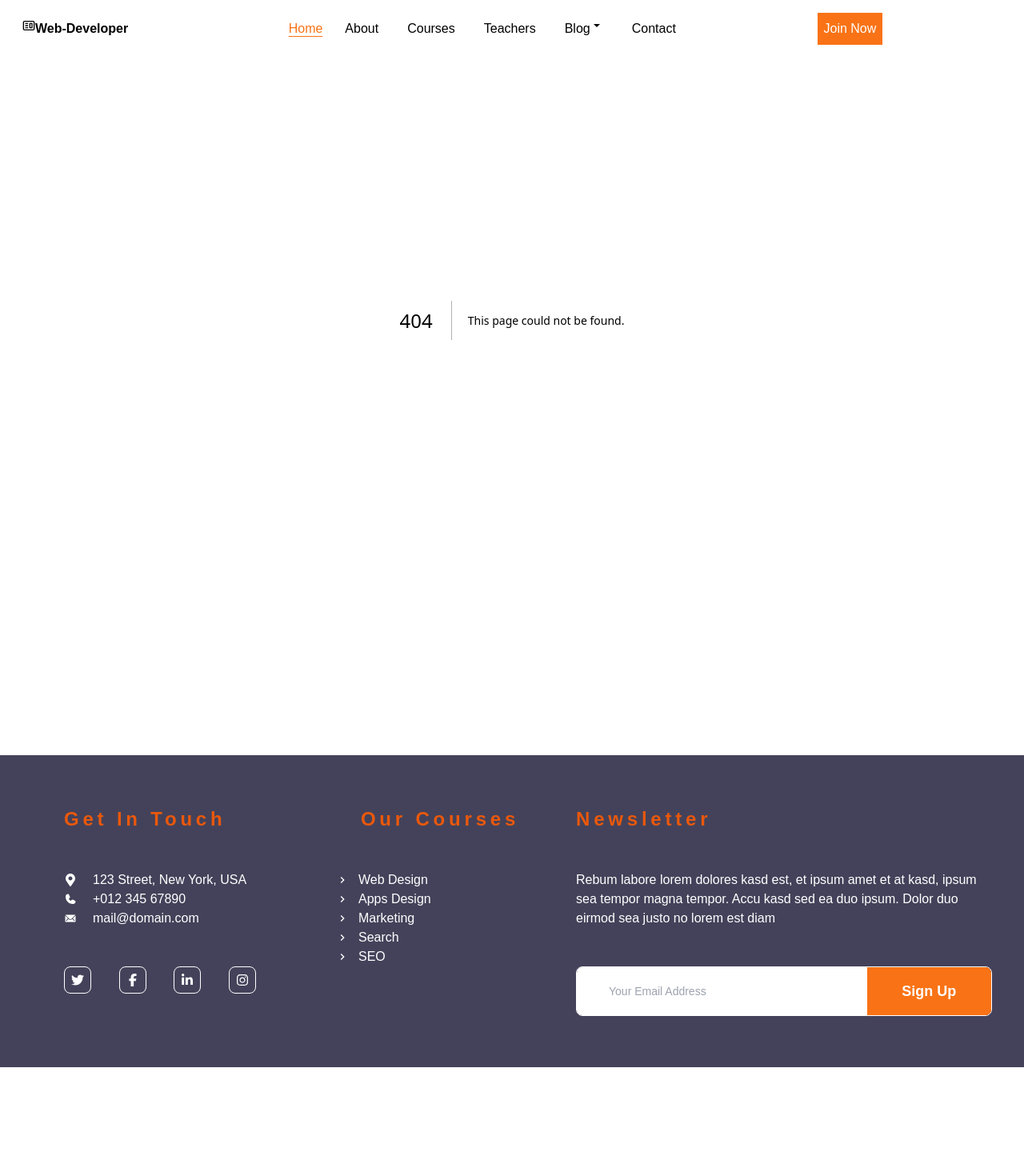
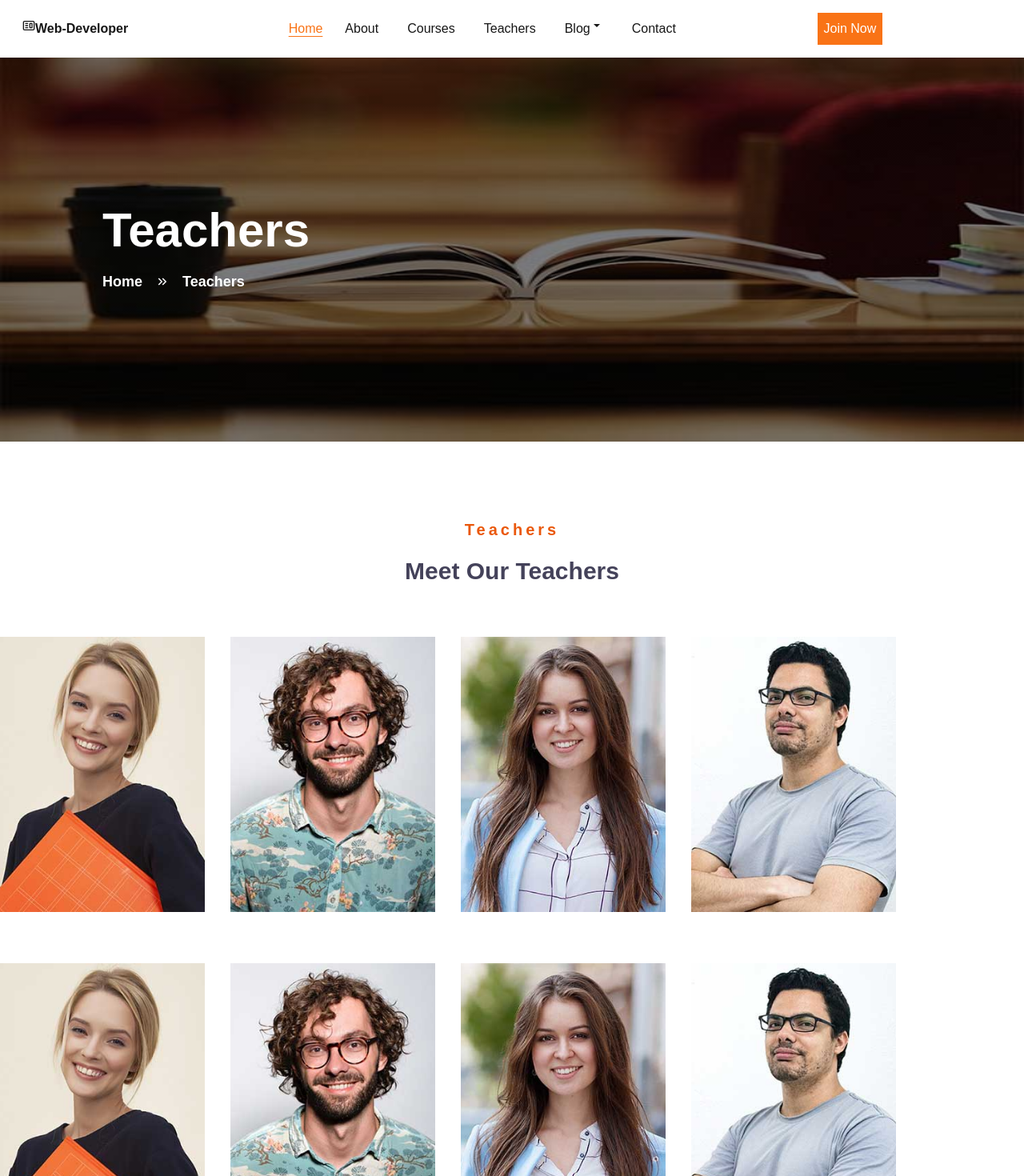
Before and after one commit to abrar0349/Next-project-1, a Next.js app: page /teacher in a window 1280 px wide. Before the commit this address had no page. Shown: the top 1470 px of the page at 80% size. Before the commit the page ends 1334 px from the top, so only its background shows below. Built offline with nearby package versions, Linux system fonts and the light colour scheme.

Commit message:
WhatSayStudent component is created

```diff
--- /dev/null
+++ b/app/contact/page.tsx
@@ -0,0 +1,19 @@
+import React from 'react';
+import Sliders from '@/components/Global/Sliders';
+
+
+function page() {
+  return (
+    <div className=''
+    style={{
+      paddingTop : "72px"
+    }}>
+
+      <Sliders pic={'/Global/course-3.jpg'} title={'Contact'}/>
+
+
+    </div>
+  )
+}
+
+export default page
--- /dev/null
+++ b/app/course/page.tsx
@@ -0,0 +1,23 @@
+import React from 'react';
+import Sliders from '@/components/Global/Sliders';
+import Course1 from '@/components/Global/Course1';
+import Course2 from '@/components/Global/Course2';
+
+function page() {
+  return (
+    <div className=''
+    style={{
+      paddingTop : "72px"
+    }}>
+
+      <Sliders pic={'/Global/course-3.jpg'} title={'Courses'}/>
+
+      <Course1 />
+      <Course2 />
+
+
+    </div>
+  )
+}
+
+export default page
--- a/app/page.tsx
+++ b/app/page.tsx
@@ -8,7 +8,8 @@ import Slider from '../components/Home/Slider'
 import CircleDiv from '../components/Home/CircleDiv'
 import About from '@/components/Global/About1';
 import Course1 from '@/components/Global/Course1';
-import Course2 from '@/components/Global/Course2'
+import Course2 from '@/components/Global/Course2';
+import Teacher1 from '@/components/Global/Teachers1';
 
 
 
@@ -27,7 +28,7 @@ export default function Home() {
 
     <Form />
 
-  {/* Sixth section start from here  */}
+    <Teacher1 arr = {['team-1.jpg','team-2.jpg','team-3.jpg','team-4.jpg']} />
 
     {/* Seventh section start from here  */}
     <Heading first ={'Testimonial'} second = {'What Say Our Students'} />
--- /dev/null
+++ b/app/teacher/page.tsx
@@ -0,0 +1,23 @@
+import React from 'react';
+import Sliders from '@/components/Global/Sliders';
+import Teacher1 from '@/components/Global/Teachers1';
+
+function page() {
+  return (
+    <div className=''
+    style={{
+      paddingTop : "72px"
+    }}>
+
+      <Sliders pic={'/Global/course-3.jpg'} title={'Teachers'}/>
+
+      <Teacher1 arr = {['team-1.jpg','team-2.jpg','team-3.jpg','team-4.jpg','team-1.jpg','team-2.jpg','team-3.jpg','team-4.jpg',]} />
+
+    </div>
+        // <Card3 pic = {'/home/'}/>
+        // <Card3 pic = {'/home/team-3.jpg'}/>
+        // <Card3 pic = {'/home/team-4.jpg'}/>
+  )
+}
+
+export default page
--- a/components/Global/Sliders.jsx
+++ b/components/Global/Sliders.jsx
@@ -4,7 +4,7 @@ import { MdKeyboardDoubleArrowRight } from "react-icons/md";
 
 function Sliders({ pic , title }) {
   return (
-    <div className='w-full h-[25vw] flex flex-col justify-center gap-y-5 ps-32'
+    <div className='w-full h-[40vh] md:h-[60vh] flex flex-col justify-center gap-y-2 md:gap-y-5 ps-3 md:ps-32'
     style={{
      background:`linear-gradient(rgba(0, 0, 0, 0.5), rgba(0, 0, 0, 0.5)), url(${pic})`,
      backgroundSize: `100% 100%`,
@@ -12,8 +12,8 @@ function Sliders({ pic , title }) {
      backgroundRepeat: 'no-repeat , no-repeat',
     }}
     >
-        <h3 className='text-white font-bold text-6xl'>{title}</h3>
-        <div className='text-white font-bold text-lg flex items-center gap-x-4'> <Link href = '/' className='list-none cursor-pointer hover:underline'>Home</Link> <span><MdKeyboardDoubleArrowRight /></span> <p>{title}</p></div>
+        <h3 className='text-white font-bold text-xl sm:text-3xl md:text-6xl'>{title}</h3>
+        <div className='text-white font-bold text-sm md:text-lg flex items-center gap-x-2 md:gap-x-4'> <Link href = '/' className='list-none cursor-pointer hover:underline'>Home</Link> <span><MdKeyboardDoubleArrowRight /></span> <p>{title}</p></div>
 
 
     </div>
--- a/components/Global/Teachers1.jsx
+++ b/components/Global/Teachers1.jsx
@@ -1,18 +1,22 @@
 import React from 'react';
 import Heading from '@/components/Home/Heading';
-import Card3 from '../components/Home/Card3';
+import Card3 from '@/components/Home/Card3';
 
-function Teachers1() {
+function Teachers1(
+  {arr}
+) {
   return (
     <>
         <Heading first ={'Teachers'} second = {'Meet Our Teachers'} />
 
-        <div className="py-16  w-full flex justify-evenly items-center gap-y-16 flex-wrap mb-16 z-10">
+        <div className="py-16  w-full flex gap-x-8 justify-cente items-center gap-y-16 flex-wrap mb-16 z-10">
 
-            <Card3 pic = {'/home/team-1.jpg'}/>
-            <Card3 pic = {'/home/team-2.jpg'}/>
-            <Card3 pic = {'/home/team-3.jpg'}/>
-            <Card3 pic = {'/home/team-4.jpg'}/>
+          {arr.map(
+            (pic) => {
+              return <Card3 pic = {`/home/${pic}`}/>
+            }
+          )}
+
 
         </div>
 
--- a/components/Navbar.jsx
+++ b/components/Navbar.jsx
@@ -7,6 +7,7 @@ import { IoMdArrowDropdown } from "react-icons/io";
 import  Link  from "next/link";
 
 export default function Navbar() {
+
   const [navOpen, setNavOpen] = useState(false);
 
   return (
@@ -34,21 +35,34 @@ export default function Navbar() {
         } md:flex fixed z-10 top-16 bottom-0 left-0 right-0 md:static bg-white`}
       >
         <ul className="flex flex-col md:flex-row items-center md:justify-between gap-x-5 gap-y-4">
-         <Link href = "/" className="underline text-orange-500   cursor-pointer underline-offset-4">Home</Link>
-         <Link href = "/about" className="hover:underline hover:text-orange-500 p-2  cursor-pointer underline-offset-4 transition-all">
-            About
+         <Link href = "/"
+            onClick={() => setNavOpen(!navOpen)}
+            className="underline text-orange-500   cursor-pointer underline-offset-4">
+              Home</Link>
+         <Link href = "/about"
+            onClick={() => setNavOpen(!navOpen)}
+            className="hover:underline hover:text-orange-500 p-2  cursor-pointer underline-offset-4 transition-all">
+             About
           </Link>
-         <Link href = "/course" className="hover:underline hover:text-orange-500 p-2  cursor-pointer underline-offset-4 transition-all">
-            Courses
+         <Link href = "/course"
+            onClick={() => setNavOpen(!navOpen)}
+            className="hover:underline hover:text-orange-500 p-2  cursor-pointer underline-offset-4 transition-all">
+              Courses
           </Link>
-         <Link href = "/teacher" className="hover:underline hover:text-orange-500 p-2  cursor-pointer underline-offset-4 transition-all">
-            Teachers
+         <Link href = "/teacher"
+            onClick={() => setNavOpen(!navOpen)}
+            className="hover:underline hover:text-orange-500 p-2  cursor-pointer underline-offset-4 transition-all">
+             Teachers
           </Link>
-         <Link href = "/blog" className="flex hover:underline hover:text-orange-500 p-2  cursor-pointer underline-offset-4 transition-all">
-            Blog <IoMdArrowDropdown />
+         <Link href = "/blog"
+            onClick={() => setNavOpen(!navOpen)}
+            className="flex hover:underline hover:text-orange-500 p-2  cursor-pointer underline-offset-4 transition-all">
+             Blog <IoMdArrowDropdown />
           </Link>
-         <Link href = "/contact" className="hover:underline hover:text-orange-500 p-2  cursor-pointer underline-offset-4 transition-all">
-            Contact
+         <Link href = "/contact"
+            onClick={() => setNavOpen(!navOpen)}
+            className="hover:underline hover:text-orange-500 p-2  cursor-pointer underline-offset-4 transition-all">
+             Contact
           </Link>
         </ul>
         <button className="bg-orange-500 hover:bg-orange-600 text-white p-2 cursor-pointer">
--- a/package.json
+++ b/package.json
@@ -12,7 +12,7 @@
     "next": "15.1.6",
     "react": "^19.0.0",
     "react-dom": "^19.0.0",
-    "react-icon": "^1.0.0"
+    "react-icons": "^5.5.0"
   },
   "devDependencies": {
     "@eslint/eslintrc": "^3",
```
Also changed, not shown: 1 other file (tests, documents, lock files or other folders).
